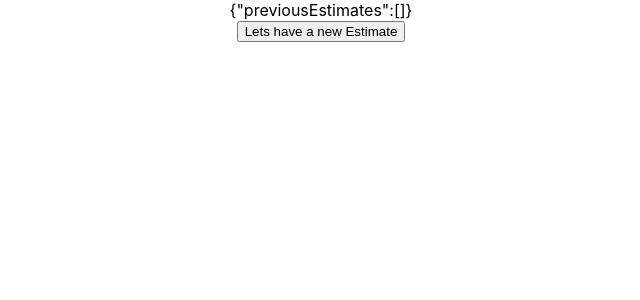
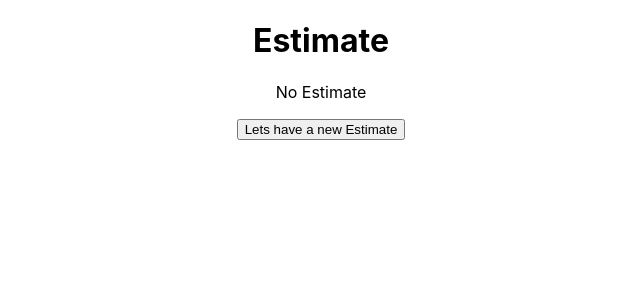
Before and after one commit to KleeUT/hookstimator, a React (Create React App) app: page / in a window 1280 px wide. Shown: the top 300 px of the page, without its empty margins (319-959 px from the left). Built offline with nearby package versions, Linux system fonts and the light colour scheme.

Commit message:
:white_check_mark: adds tests using react testing library

```diff
--- a/package.json
+++ b/package.json
@@ -7,10 +7,14 @@
     "@types/node": "^12.0.2",
     "@types/react": "^16.8.17",
     "@types/react-dom": "^16.8.4",
+    "jest-dom": "^3.2.2",
     "react": "^16.8.6",
     "react-dom": "^16.8.6",
     "react-scripts": "3.0.1",
     "typescript": "^3.4.5"
+  },
+  "devDependencies": {
+    "react-testing-library": "^7.0.0"
   },
   "scripts": {
     "start": "react-scripts start",
--- a/src/estimate/EstimateDisplay.tsx
+++ b/src/estimate/EstimateDisplay.tsx
@@ -1,6 +1,22 @@
 import React from "react";
 import { useEstimateState } from "./EstimateStateProvider";
+import { Estimate } from "./EstimateState";
 export const EstimateDisplay = () => {
   const { state } = useEstimateState();
-  return <div>{JSON.stringify(state)}</div>;
+  return (
+    <div>
+      <h1 data-testid="heading">Estimate</h1>
+      <EstimateText estimate={undefined} />
+      {/* <p>{JSON.stringify(state)}</p> */}
+    </div>
+  );
 };
+
+const EstimateText = ({ estimate }: { estimate: Estimate | undefined }) =>
+  estimate ? (
+    <p data-testid="estimate">
+      {estimate.units} {estimate.modifier} {estimate.value}
+    </p>
+  ) : (
+    <p data-testid="estimate">No Estimate</p>
+  );
```
Also changed, not shown: 2 other files (tests, documents, lock files or other folders).
